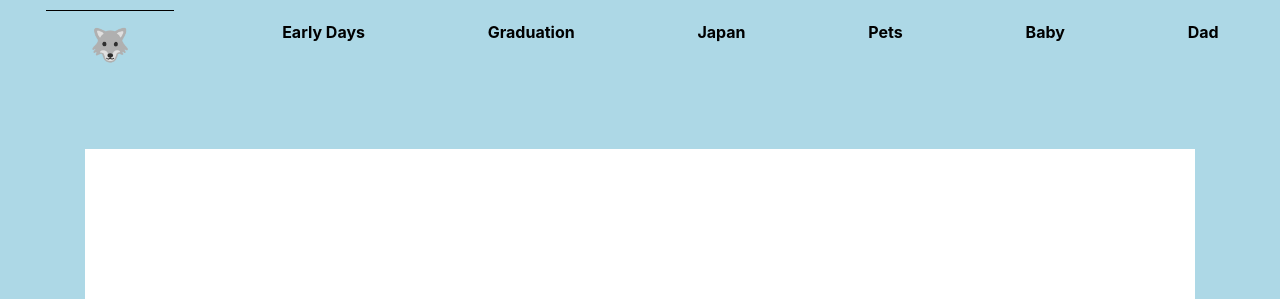
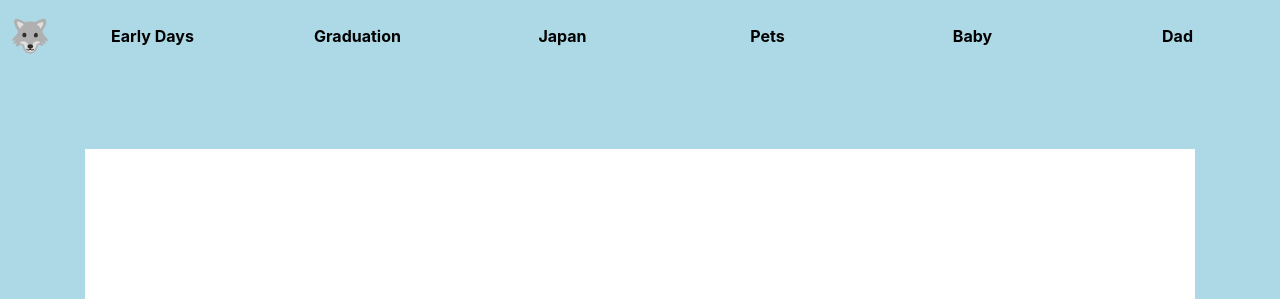
Before and after one commit to eviludon/https-eviludonbiography.github.io-, a plain HTML site: page index.html in a window 1280 px wide. Shown: the top 299 px of the page. Drawn offline with nearby package versions, Linux system fonts and the light colour scheme.

Commit message:
Update styles.css

```diff
--- a/styles.css
+++ b/styles.css
@@ -5,9 +5,18 @@ body {
     border-top: 1px solid black;
     border-bottom: 1px solid black;
     color: white;
-    height: 100%; /* Make sure the body takes up full height */
+    height: 100%; /* Ensure the body takes up full height */
     position: relative; /* So other elements don't overlap the body */
-    margin: 0; /* Ensure there's no extra space around the body */
+    margin: 0; /* Remove any extra space around the body */
+}
+
+.nav-link {
+    color: black;
+    text-decoration: none;
+    padding: 2px 6px; /* Reduced padding around navbar links */
+    font-weight: bold;
+    border: none; /* Remove any borders around the nav links */
+    margin: 0; /* Reset margin to ensure no extra space around links */
 }
 
 .nav-link:hover {
@@ -23,8 +32,10 @@ body {
     justify-content: center;
     flex-wrap: nowrap;
     align-self: center;
-    border-top: 1px solid black;
+    font-size: 2em !important; /* Increase font size to 1.5 times the original size */
 }
+
+
 
 .dad {
     width: 50%;
@@ -32,10 +43,6 @@ body {
     justify-content: center;
     align-items: center;
     flex-flow: column wrap;
-}
-
-#logo:hover {
-    background-color: blue;
 }
 
 p {
@@ -49,7 +56,7 @@ main {
     justify-content: center;
     align-items: center;
     flex-flow: column wrap;
-    margin-top: 100px; /* Add some space below the fixed navbar */
+    margin-top: 100px; /* Add space below the fixed navbar */
 }
 
 #title {
@@ -100,8 +107,7 @@ main {
     padding-bottom: 20px;
 }
 
-#tribute-info {
-}
+#tribute-info {}
 
 #tribute-info > h3 {
     margin: 50px 0 20px 0;
@@ -175,15 +181,15 @@ body {
 }
 
 .navi {
-    position: fixed; /* Ensure navbar is fixed at the top */
+    position: fixed; /* Ensure navbar stays fixed at the top */
     top: 0;
     left: 0;
     width: 100%;
     background-color: lightblue; /* Matching the body background */
     z-index: 1000; /* Ensure navbar is above all content */
     display: flex;
-    justify-content: space-around; /* To evenly space out links */
-    padding: 10px 0;
+    justify-content: space-around; /* Space out navbar links */
+    padding: 2px 0; /* Reduced padding in navbar to make it more compact */
 }
 
 #topnav {
@@ -195,8 +201,9 @@ body {
 .nav-link {
     color: black;
     text-decoration: none;
-    padding: 10px 15px;
+    padding: 2px 6px; /* Reduced padding for compact navbar links */
     font-weight: bold;
+    border: none; /* Removed border around nav links */
 }
 
 .nav-link:hover {
@@ -204,6 +211,17 @@ body {
     color: yellow;
 }
 
+a.nav-link {
+    display: flex;                /* Make the link a flex container */
+    justify-content: center;      /* Center the text horizontally */
+    align-items: center;          /* Center the text vertically */
+    text-align: center;           /* Ensure the text inside is centered */
+    width: 100%;                  /* Make sure the link takes up the full width of its container */
+    padding: 10px 0;              /* Adjust padding as needed */
+}
+
+
 #logo {
-    font-size: 2rem;
+    font-size: 1.5rem; /* Adjusted font size for logo */
+    padding-left: 10px; /* Reduced left padding on logo */
 }
```
